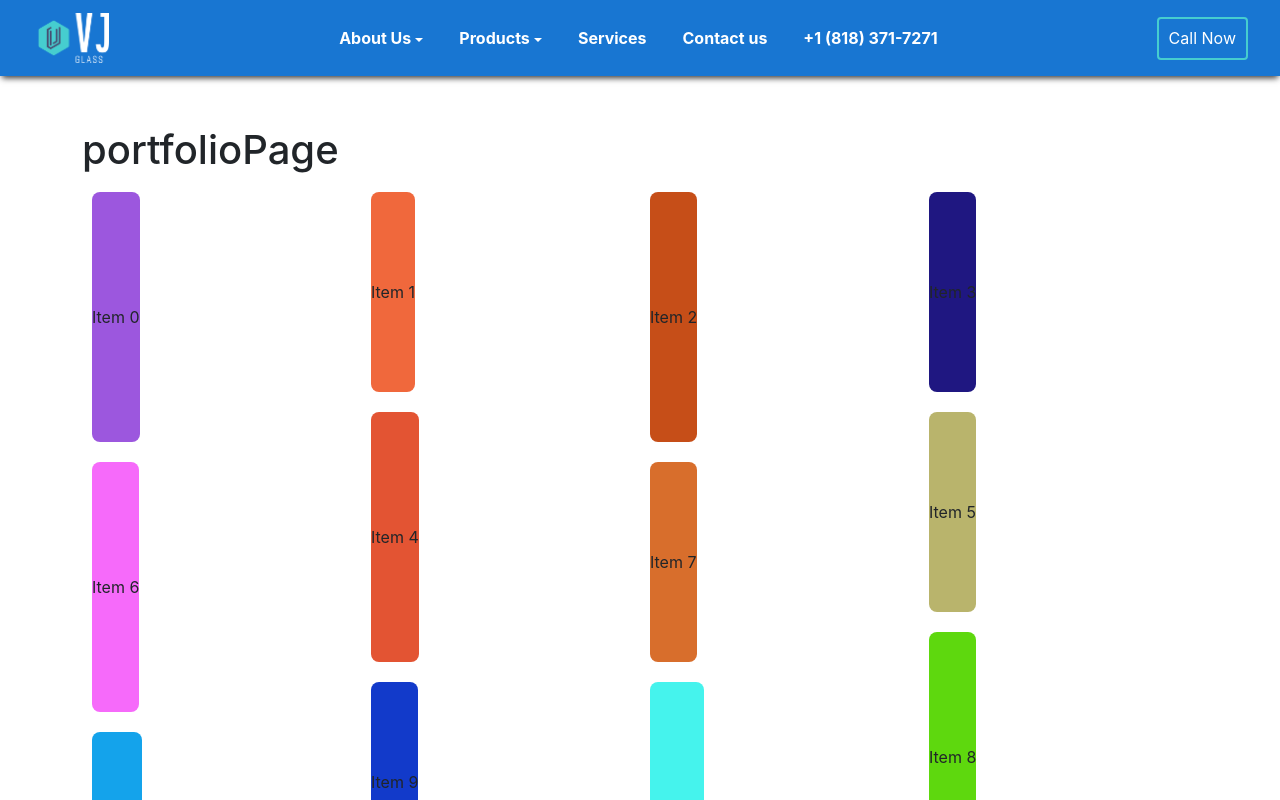
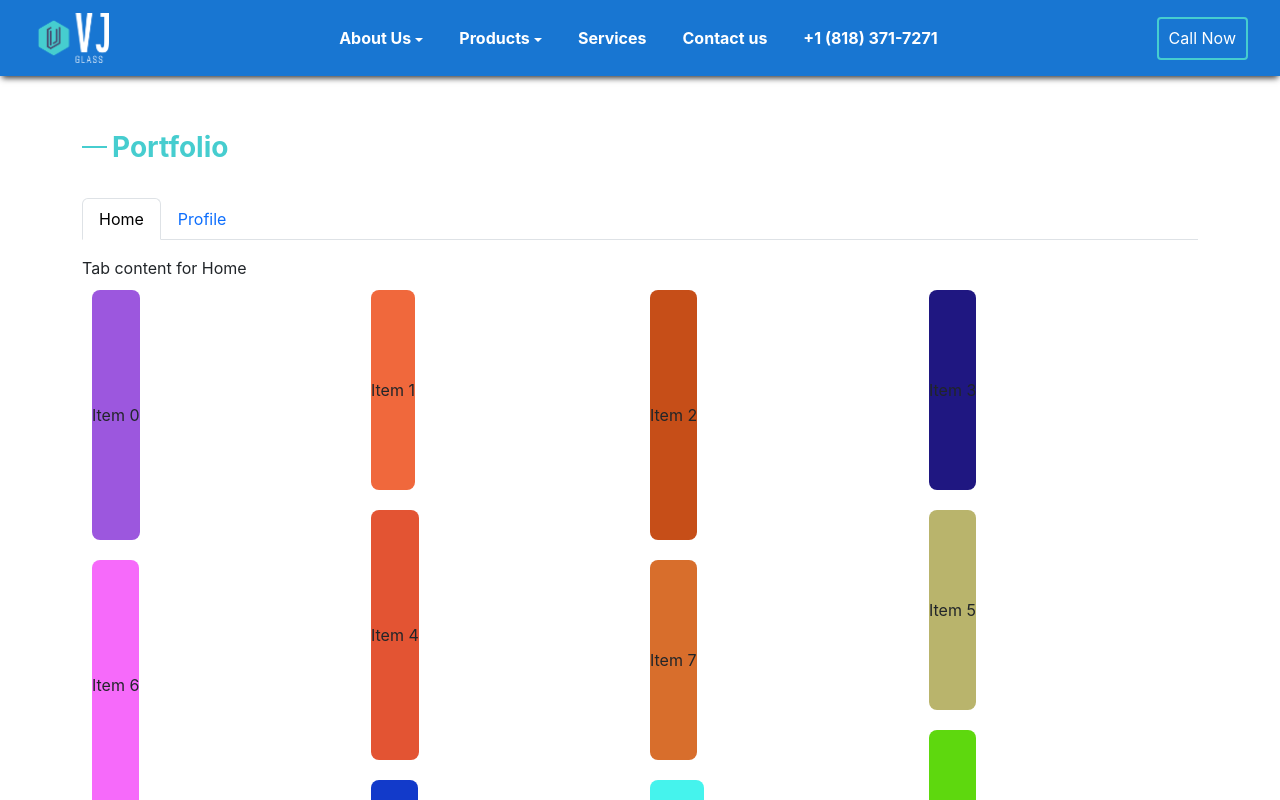
Before and after one commit to mkrtum66/vj, a React (Create React App) app: page /portfolio in a window 1280 px wide. Shown: the top 800 px of the page. Built offline with nearby package versions, Linux system fonts and the light colour scheme.

Commit message:
commercial page

```diff
--- a/src/pages/commercialPage/commercialPage.jsx
+++ b/src/pages/commercialPage/commercialPage.jsx
@@ -1,21 +1,20 @@
-import React, { useEffect, useState } from 'react';
+import React, { useEffect } from 'react';
 import './commercialPage.scss';
 
 import { Container } from 'react-bootstrap';
-import { fetchData } from '../../utils/api';
 import Loader from '../../components/loader';
 import Title from '../../components/title';
+import { useDispatch, useSelector } from 'react-redux';
+import { getCommercialThunk } from '../../redux/thunks/getCommercialThunk';
 
 const CommercialPage = () => {
-  const [isLoading, setIsLoading] = useState(true);
-  const [data, setData] = useState([{ imgUrl: '' }]);
+  const isLoading = useSelector(state => state.loading.isLoading);
+  const commerc = useSelector(state => state.commercial.commercial);
+  const dispatch = useDispatch();
 
   useEffect(() => {
-    fetchData('projects').then(response => {
-      setData(response);
-    });
-    setIsLoading(false);
-  }, []);
+    dispatch(getCommercialThunk());
+  }, [dispatch]);
 
   return (
     <div className="commercialPage page-wrapper">
@@ -32,12 +31,12 @@ const CommercialPage = () => {
           <div className="row mb-5">
             <div className="col-lg-5">
               <div className="img-wrapper">
-                <img src={data[0].imgUrl} alt="img" className="img-fluid" />
+                <img src={commerc[0]?.imgUrl} alt="img" className="img-fluid" />
               </div>
             </div>
             <div className="col-lg-7">
               <h4 className="title">Our Commercial Solutions</h4>
-              <p className="description">
+              <div className="description">
                 <ul>
                   <li>
                     <span>Glass Installations:</span>Elevate the visual appeal and functionality of
@@ -70,18 +69,18 @@ const CommercialPage = () => {
                     security.
                   </li>
                 </ul>
-              </p>
+              </div>
             </div>
           </div>
           <div className="row flex-row-reverse">
             <div className="col-lg-5">
               <div className="img-wrapper">
-                <img src={data[0].imgUrl} alt="img" className="img-fluid" />
+                <img src={commerc[1]?.imgUrl} alt="img" className="img-fluid" />
               </div>
             </div>
             <div className="col-lg-7">
               <h4 className="title">Why Choose Us for Your Commercial Building?</h4>
-              <p className="description">
+              <div className="description">
                 <ul>
                   <li>
                     <span>Experience:</span> With years of experience, our team has a deep
@@ -100,7 +99,7 @@ const CommercialPage = () => {
                     exceed your expectations by delivering results that enhance your business.
                   </li>
                 </ul>
-              </p>
+              </div>
             </div>
           </div>
           {/*<img src={data[0].imgUrl} alt="img" className="img-fluid" />*/}
--- a/src/pages/portfolioPage/portfolioPage.jsx
+++ b/src/pages/portfolioPage/portfolioPage.jsx
@@ -2,12 +2,14 @@ import React, { useState } from 'react';
 
 import './portfolioPage.scss';
 
-import { Container } from 'react-bootstrap';
+import { Container, Tab, Tabs } from 'react-bootstrap';
 
 import Masonry, { ResponsiveMasonry } from 'react-responsive-masonry';
 import SliderModal from '../../components/sliderModal';
+import Title from '../../components/title';
 
 const PortfolioPage = () => {
+  const [key, setKey] = useState('home');
   const [clickedItem, setClickedItem] = useState(0);
   const [modalShow, setModalShow] = React.useState(false);
 
@@ -38,10 +40,26 @@ const PortfolioPage = () => {
   return (
     <div className="portfolioPage page-wrapper">
       <Container>
-        <h1>portfolioPage</h1>
-        <ResponsiveMasonry columnsCountBreakPoints={{ 300: 2, 767: 3, 991: 4 }}>
-          <Masonry>{items}</Masonry>
-        </ResponsiveMasonry>
+        <Title>Portfolio</Title>
+        <Tabs
+          id="controlled-tab-example"
+          activeKey={key}
+          onSelect={k => setKey(k)}
+          className="mb-3"
+        >
+          <Tab eventKey="home" title="Home">
+            Tab content for Home
+            <ResponsiveMasonry columnsCountBreakPoints={{ 300: 2, 767: 3, 991: 4 }}>
+              <Masonry>{items}</Masonry>
+            </ResponsiveMasonry>
+          </Tab>
+          <Tab eventKey="profile" title="Profile">
+            Tab content for Profile
+            <ResponsiveMasonry columnsCountBreakPoints={{ 300: 2, 767: 3, 991: 4 }}>
+              <Masonry>{items}</Masonry>
+            </ResponsiveMasonry>
+          </Tab>
+        </Tabs>
         <SliderModal
           activeitem={clickedItem}
           items={items}
```
Also changed, not shown: src/pages/residentialPage/residentialPage.jsx (+0 -12 lines).
